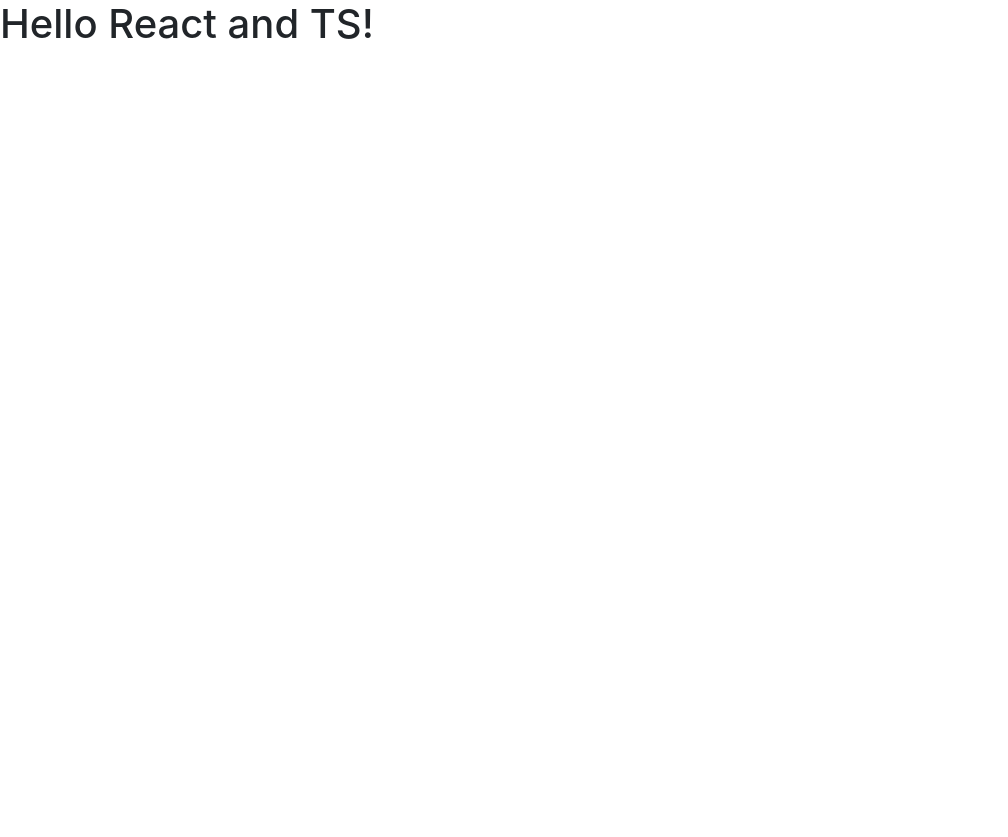
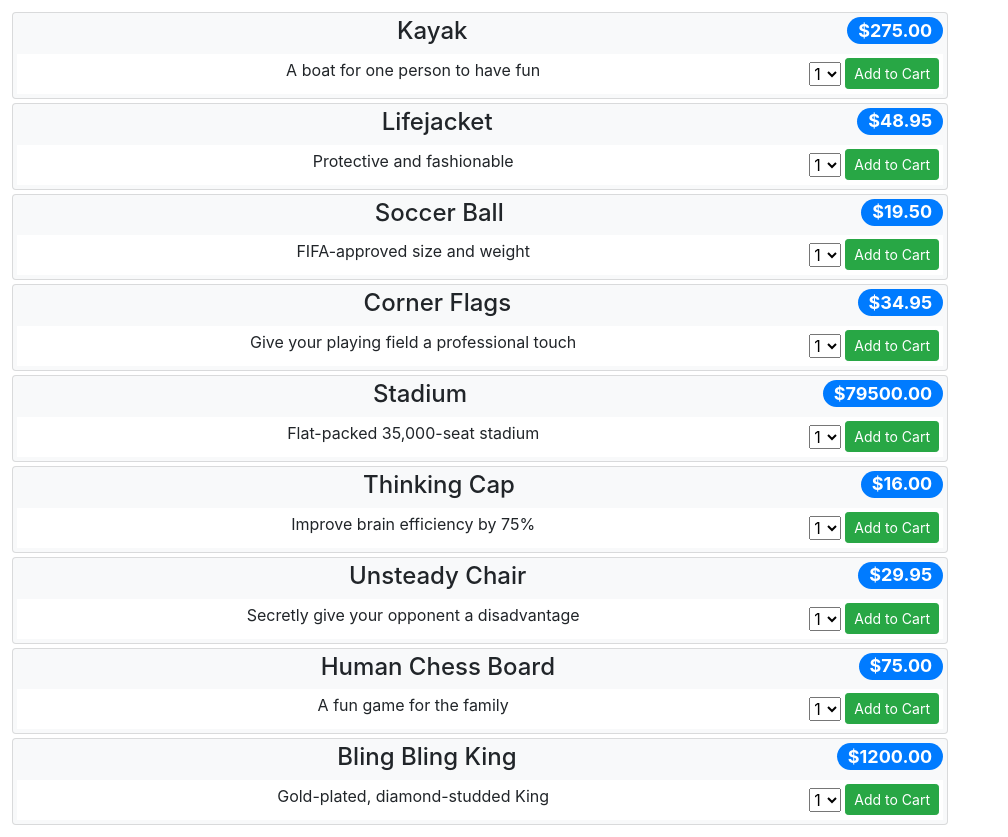
Before and after one commit to hugodemelo/shopping-list, a React (Create React App) app: page / in a window 1280 px wide. Shown: the whole page, without its empty margins (0-1008 px from the left). Before the commit the page ends 800 px from the top, so only its background shows below. Built offline with nearby package versions, Linux system fonts and the light colour scheme.

Commit message:
list of products and single product components

```diff
--- a/package.json
+++ b/package.json
@@ -14,7 +14,7 @@
     "typescript": "3.6.3"
   },
   "scripts": {
-    "rest": "json-server data.json -p 4600",
+    "rest": "json-server src/data.json -p 4600",
     "serve": "react-scripts start",
     "start": "npm-run-all -p serve rest",
     "build": "react-scripts build",
--- a/src/App.tsx
+++ b/src/App.tsx
@@ -1,9 +1,21 @@
 import React, { FunctionComponent } from "react";
+import { Product } from "./data/entities";
+import { ProductList } from "./components/ProductList";
+import TestData from "./data.json";
 import "./App.css";
-import 'bootstrap/dist/css/bootstrap.css';
+
+const testData = TestData.products;
 
 const App: FunctionComponent = () => {
-    return <h1>Hello React and TS!</h1>;
+    const addToOrder = (product: Product, quantity: number) => {
+        console.log(`Add ${quantity} of ${product.name}`);
+    };
+
+    return (
+        <div className="App">
+            <ProductList products={testData} addToOrder={addToOrder} />
+        </div>
+    );
 };
 
 export default App;
--- /dev/null
+++ b/src/components/ProductItem.tsx
@@ -0,0 +1,37 @@
+import React, { FunctionComponent, useState } from "react";
+import { Product } from "../data/entities";
+
+interface Props {
+    product: Product;
+    callback: (product: Product, quantity: number) => void;
+}
+
+export const ProductItem: FunctionComponent<Props> = props => {
+    const [quantity, setQuantity] = useState<number>(1);
+
+    return (
+        <div className="card m-1 p-1 bg-light">
+            <h4>
+                {props.product.name}
+                <span className="badge badge-pill badge-primary float-right">${props.product.price.toFixed(2)}</span>
+            </h4>
+            <div className="card-text bg-white p-1">
+                {props.product.description}
+                <button
+                    className="btn btn-success btn-sm float-right"
+                    onClick={() => props.callback(props.product, quantity)}
+                >
+                    Add to Cart
+                </button>
+                <select
+                    className="form-control-inline float-right m-1"
+                    onChange={e => setQuantity(Number(e.target.value))}
+                >
+                    <option>1</option>
+                    <option>2</option>
+                    <option>3</option>
+                </select>
+            </div>
+        </div>
+    );
+};
--- /dev/null
+++ b/src/components/ProductList.tsx
@@ -0,0 +1,24 @@
+import React, { FunctionComponent } from "react";
+import { ProductItem } from "./ProductItem";
+import { Product } from "../data/entities";
+
+interface Props {
+    products: Product[];
+    addToOrder: (product: Product, quantity: number) => void;
+}
+
+export const ProductList: FunctionComponent<Props> = props => {
+    return (
+        <div>
+            <div className="container-fluid">
+                <div className="row">
+                    <div className="col-9 p-2">
+                        {props.products.map(p => (
+                            <ProductItem key={p.id} product={p} callback={props.addToOrder} />
+                        ))}
+                    </div>
+                </div>
+            </div>
+        </div>
+    );
+};
--- a/src/index.tsx
+++ b/src/index.tsx
@@ -2,5 +2,6 @@ import React from "react";
 import ReactDOM from "react-dom";
 import "./index.css";
 import App from "./App";
+import "bootstrap/dist/css/bootstrap.css";
 
 ReactDOM.render(<App />, document.getElementById("root"));
```
Also changed, not shown: src/data.json (renamed from data.json), 2 other files (tests, documents, lock files or other folders).
